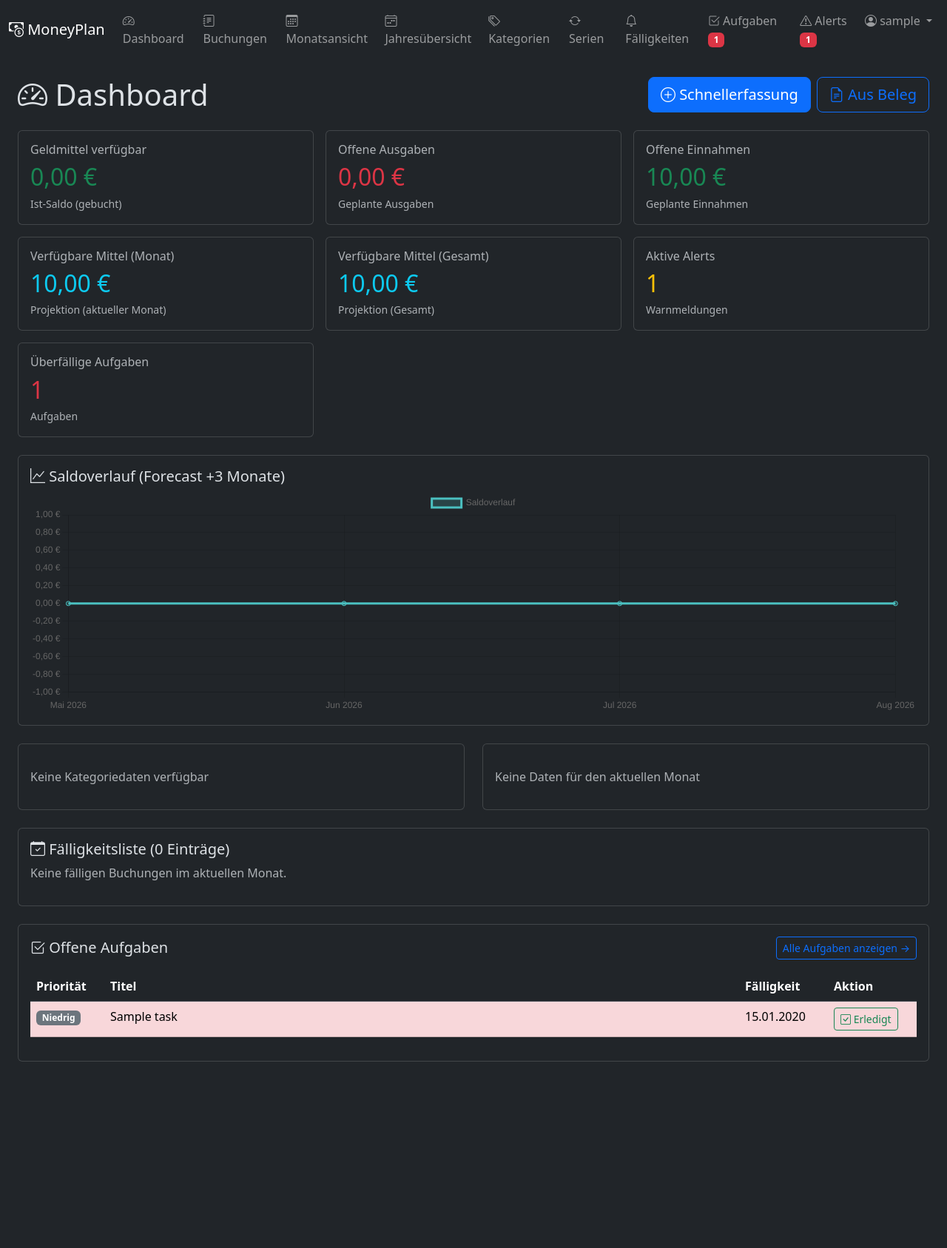
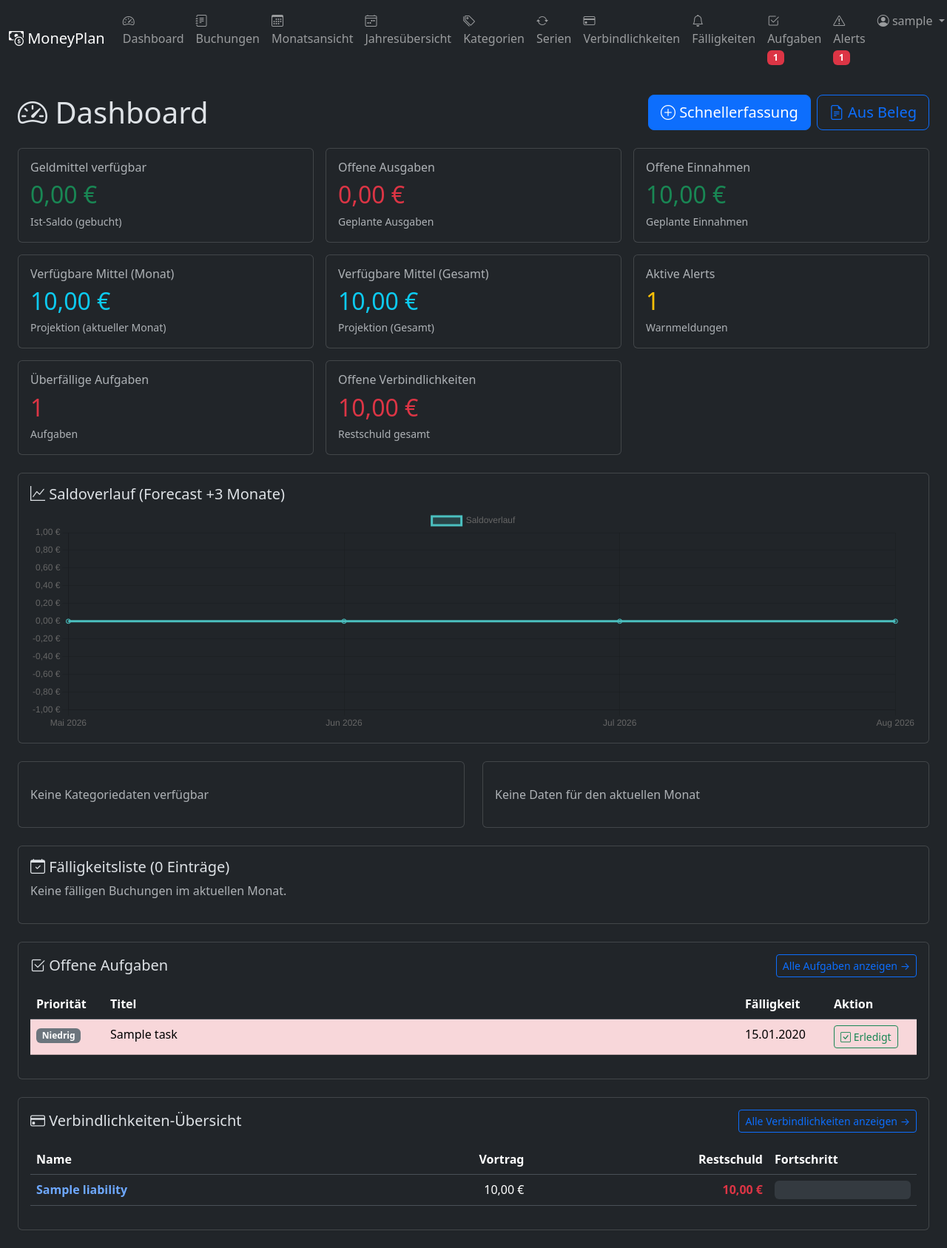
Before and after one commit to gdsanger/MoneyPlan, a Django app: page /dashboard/ in a window 1280 px wide. Shown: the whole page at 74% size. Before the commit the page ends 1435 px from the top, so only its background shows below. Run offline with Django 4.2, Linux system fonts and the light colour scheme; a user stored in the database is signed in; tables that the repository leaves empty hold one stand-in row (values such as "Sample post"); parts of the project's set-up code (start-up, migrations or seed data) failed here and were passed over; some libraries are stand-ins or nearby versions.

Commit message:
Add dashboard integration and navbar menu for liabilities
Agent-Logs-Url: https://github.com/gdsanger/MoneyPlan/sessions/52223837-71ff-44f6-8795-4e7e503f2c12

Co-authored-by: gdsanger <59723667+gdsanger@users.noreply.github.com>

```diff
--- a/dashboard/views.py
+++ b/dashboard/views.py
@@ -8,7 +8,9 @@ from bookings.services import (
     get_planned_expenses,
     get_available_funds,
     get_due_this_month,
-    get_year_overview
+    get_year_overview,
+    get_total_liabilities,
+    get_liabilities_overview,
 )
 from bookings.models import Booking
 from alerts.models import Alert
@@ -35,6 +37,7 @@ def get_kpi_context():
         'available_funds_total': get_available_funds(),
         'active_alerts_count': Alert.objects.count(),
         'overdue_tasks_count': overdue_tasks_count,
+        'total_liabilities': get_total_liabilities(),
         'today': today,
     }
 
@@ -79,6 +82,12 @@ def index(request):
     from itertools import chain
     open_tasks = list(chain(overdue_sorted, due_soon_sorted, other_sorted))[:5]
     context['open_tasks'] = open_tasks
+
+    # Liabilities overview (max 3 open liabilities)
+    liabilities_overview = get_liabilities_overview()
+    # Filter only open liabilities and limit to 3
+    open_liabilities = [item for item in liabilities_overview if not item['is_closed']][:3]
+    context['open_liabilities'] = open_liabilities
 
     return render(request, 'dashboard/index.html', context)
 
--- a/templates/base.html
+++ b/templates/base.html
@@ -70,6 +70,11 @@
                     <li class="nav-item">
                         <a class="nav-link" href="{% url 'bookings:series_list' %}">
                             <i class="bi bi-arrow-repeat"></i> Serien
+                        </a>
+                    </li>
+                    <li class="nav-item">
+                        <a class="nav-link" href="{% url 'bookings:liability_list' %}">
+                            <i class="bi bi-credit-card"></i> Verbindlichkeiten
                         </a>
                     </li>
                     <li class="nav-item">
--- a/templates/dashboard/_kpi_cards.html
+++ b/templates/dashboard/_kpi_cards.html
@@ -77,4 +77,19 @@
             </div>
         </div>
     </div>
+    <div class="col-md-4">
+        <div class="card">
+            <div class="card-body">
+                <h6 class="card-title text-muted mb-2">
+                    <a href="{% url 'bookings:liability_list' %}" class="text-decoration-none text-muted">
+                        Offene Verbindlichkeiten
+                    </a>
+                </h6>
+                <h2 class="mb-1 {% if total_liabilities > 0 %}text-danger{% else %}text-success{% endif %}">
+                    {{ total_liabilities|floatformat:2 }} €
+                </h2>
+                <small class="text-muted">Restschuld gesamt</small>
+            </div>
+        </div>
+    </div>
 </div>
--- a/templates/dashboard/index.html
+++ b/templates/dashboard/index.html
@@ -166,6 +166,72 @@
                     <div class="alert alert-success text-center mb-0">
                         <i class="bi bi-check-circle"></i>
                         <strong>Keine offenen Aufgaben — alles erledigt ✓</strong>
+                    </div>
+                    {% endif %}
+                </div>
+            </div>
+        </div>
+    </div>
+
+    <!-- Verbindlichkeiten Übersicht Widget -->
+    <div class="row mt-4">
+        <div class="col-12">
+            <div class="card">
+                <div class="card-body">
+                    <div class="d-flex justify-content-between align-items-center mb-3">
+                        <h5 class="card-title mb-0">
+                            <i class="bi bi-credit-card"></i> Verbindlichkeiten-Übersicht
+                        </h5>
+                        <a href="{% url 'bookings:liability_list' %}" class="btn btn-sm btn-outline-primary">
+                            Alle Verbindlichkeiten anzeigen →
+                        </a>
+                    </div>
+                    {% if open_liabilities %}
+                    <div class="table-responsive">
+                        <table class="table table-hover">
+                            <thead>
+                                <tr>
+                                    <th>Name</th>
+                                    <th class="text-end">Vortrag</th>
+                                    <th class="text-end">Restschuld</th>
+                                    <th style="width: 200px;">Fortschritt</th>
+                                </tr>
+                            </thead>
+                            <tbody>
+                                {% for item in open_liabilities %}
+                                {% with liability=item.liability %}
+                                <tr>
+                                    <td>
+                                        <a href="{% url 'bookings:liability_detail' liability.id %}" class="text-decoration-none">
+                                            <strong>{{ liability.name }}</strong>
+                                        </a>
+                                    </td>
+                                    <td class="text-end">{{ liability.initial_amount|floatformat:2 }} €</td>
+                                    <td class="text-end text-danger">
+                                        <strong>{{ item.remaining|floatformat:2 }} €</strong>
+                                    </td>
+                                    <td>
+                                        <div class="progress" style="height: 25px;">
+                                            <div class="progress-bar bg-warning"
+                                                 role="progressbar"
+                                                 style="width: {{ item.repaid_percent }}%"
+                                                 aria-valuenow="{{ item.repaid_percent }}"
+                                                 aria-valuemin="0"
+                                                 aria-valuemax="100">
+                                                {{ item.repaid_percent }}%
+                                            </div>
+                                        </div>
+                                    </td>
+                                </tr>
+                                {% endwith %}
+                                {% endfor %}
+                            </tbody>
+                        </table>
+                    </div>
+                    {% else %}
+                    <div class="alert alert-success text-center mb-0">
+                        <i class="bi bi-check-circle"></i>
+                        <strong>Keine offenen Verbindlichkeiten ✓</strong>
                     </div>
                     {% endif %}
                 </div>
```
